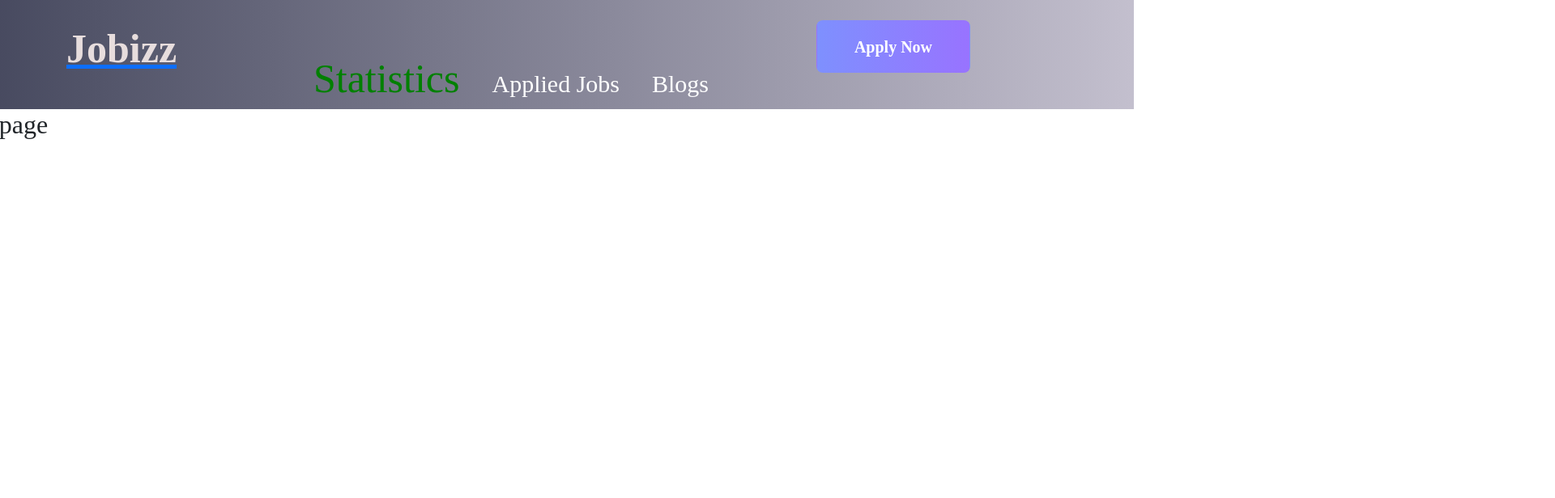
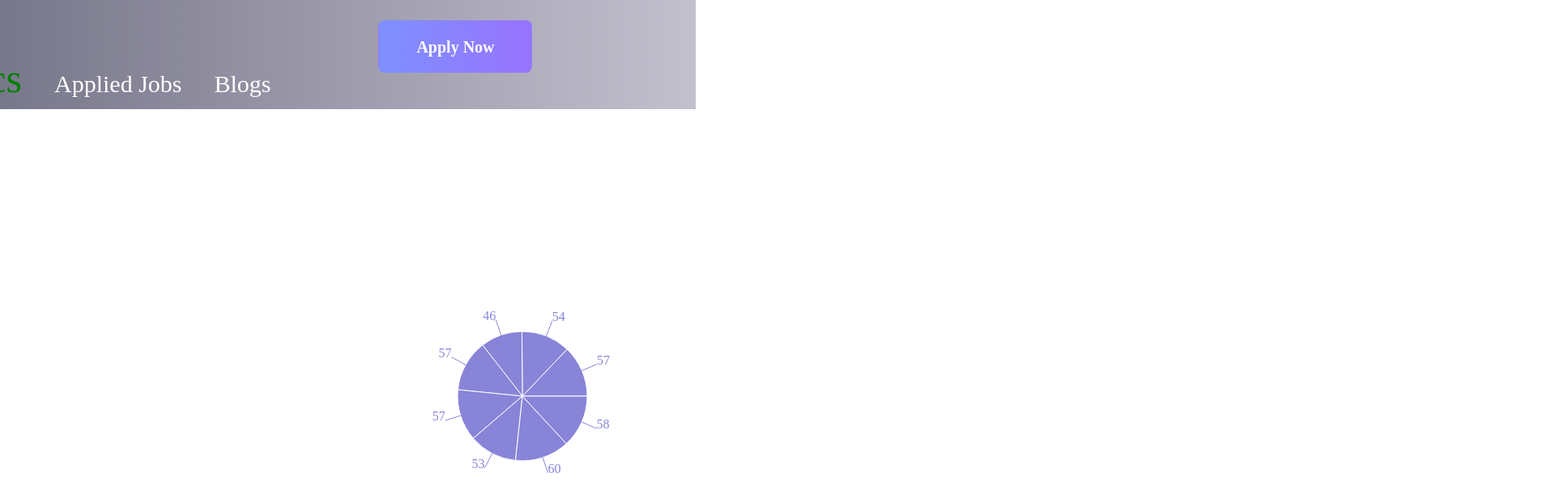
Before and after one commit to ajauni01/job-search-website-with-react-router, a React (Vite) app: page /statistics in a window 1280 px wide. Shown: the top 616 px of the page at 81% size, 1920 px wide, since content can reach past the window. Built offline with nearby package versions, Linux system fonts and the light colour scheme.

Commit message:
statistics-page-added

```diff
--- a/package.json
+++ b/package.json
@@ -16,6 +16,7 @@
     "react-bootstrap": "^2.7.2",
     "react-dom": "^18.2.0",
     "react-router-dom": "^6.10.0",
+    "recharts": "^2.5.0",
     "sort-by": "^1.2.0"
   },
   "devDependencies": {
--- a/src/Components/Home/Statistics/Statistics.css
+++ b/src/Components/Home/Statistics/Statistics.css
@@ -0,0 +1,7 @@
+.pie-chart {
+  height: 100vh;
+  display: flex;
+  justify-content: center;
+  align-items: center;
+  margin-left: 1100px !important;
+}
--- a/src/Components/Home/Statistics/Statistics.jsx
+++ b/src/Components/Home/Statistics/Statistics.jsx
@@ -1,11 +1,34 @@
 import React from 'react';
 import './Statistics.css'
+import { PieChart, Pie, Legend, Tooltip } from "recharts";
 
 const Statistics = () => {
+  const assignmentMarks = [
+    { name: "Assignment01", value: 57 },
+    { name: "Assignment02", value: 54 },
+    { name: "Assignment03", value: 46 },
+    { name: "Assignment04", value: 57 },
+    { name: "Assignment05", value: 57 },
+    { name: "Assignment06", value: 53 },
+    { name: "Assignment07", value: 60 },
+    { name: "Assignment08", value: 58 },
+
+  ];
   return (
-    <div>
-      <h2>statistics page</h2>
-
+    <div className='pie-chart'>
+      <PieChart width={1500} height={500}>
+        <Pie
+          dataKey="value"
+          isAnimationActive={false}
+          data={assignmentMarks}
+          cx={200}
+          cy={200}
+          outerRadius={80}
+          fill="#8884d8"
+          label
+        />
+        <Tooltip />
+      </PieChart>
     </div>
   );
 };
```
Also changed, not shown: 1 other file (tests, documents, lock files or other folders).
